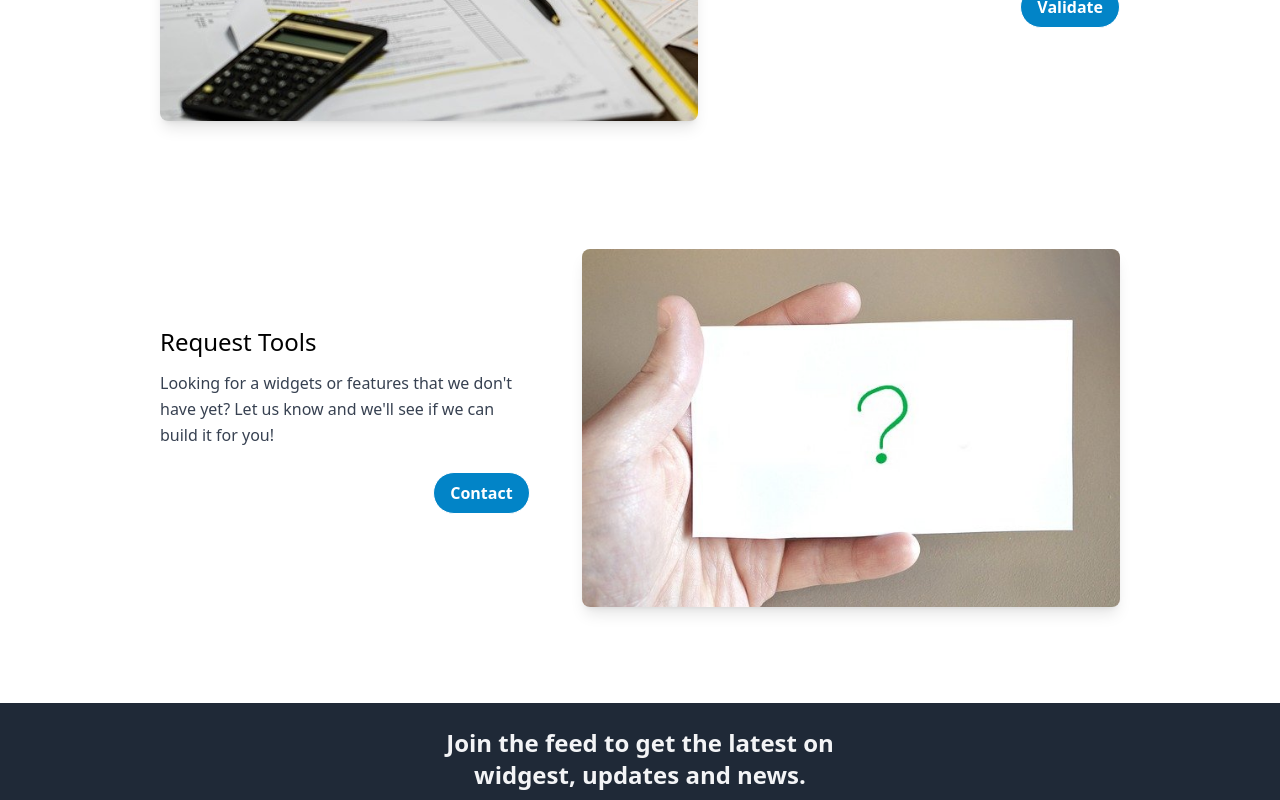
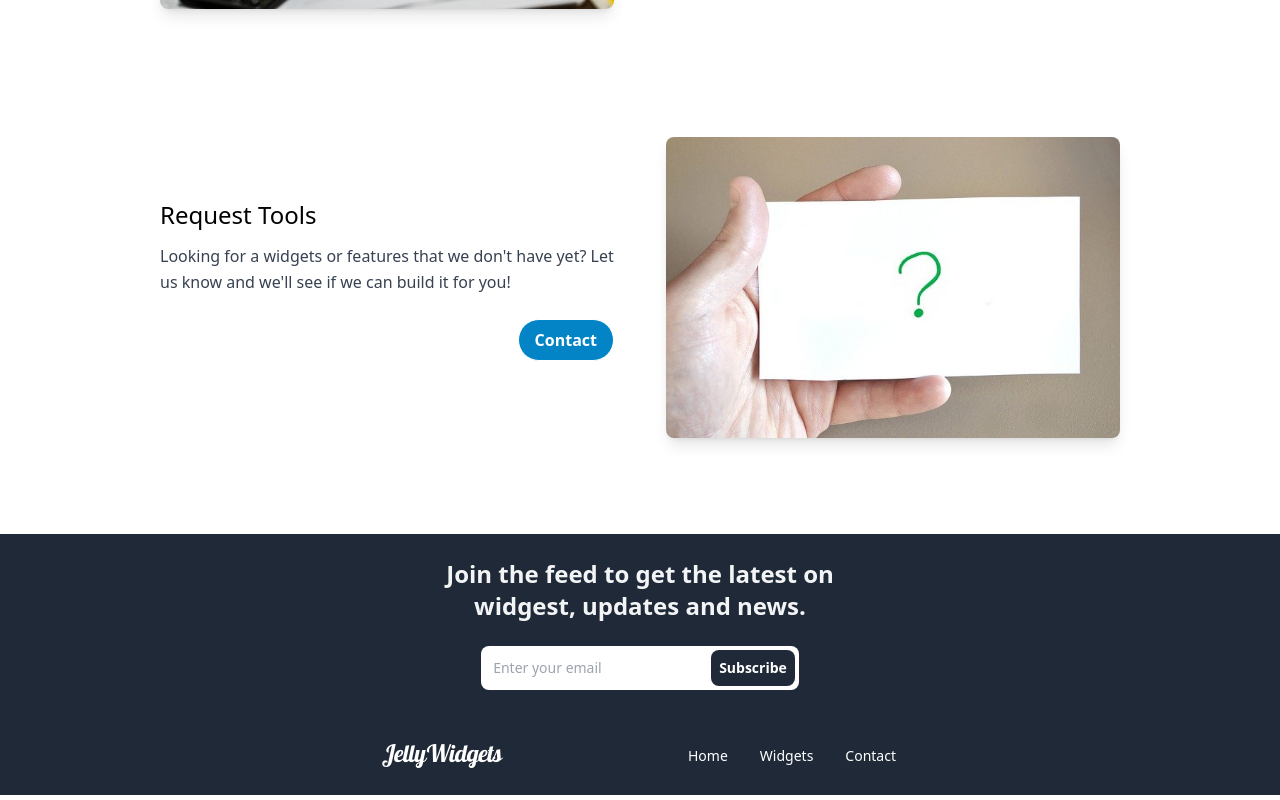
Before and after one commit to Buzzology/jelly-widgets-sam-ui, a React (Create React App) app: page / in a window 1280 px wide. Shown: the part 1540-2340 px from the top of the page. Built offline with nearby package versions, Linux system fonts and the light colour scheme.

Commit message:
[UX] Misc ux cleanup

```diff
--- a/src/layouts/Footer.tsx
+++ b/src/layouts/Footer.tsx
@@ -30,7 +30,7 @@ export default function Header() {
 
     return (
         <footer className="flex justify-center px-4 text-gray-100 bg-gray-800">
-            <div className="container py-6">
+            <div className="container py-6 max-w-lg">
                 <h1 className="text-center text-lg font-bold lg:text-2xl">
                     Join the feed to get the latest on <br />
                     widgest, updates and news.
--- a/src/views/generic/HomeContentRow.tsx
+++ b/src/views/generic/HomeContentRow.tsx
@@ -22,7 +22,7 @@ export default function HomeContentRow({
         <div className="flex justify-center p-4 pb-10 mb-10">
         <div className="grid grid-cols-12 gap-5">
           <div
-            className="col-span-12 md:col-span-7 lg:col-span-5 flex items-center p-4"
+            className="col-span-12 md:col-span-6 flex items-center p-4"
         >
             <div>
               <h2 className="text-bold text-2xl mb-3">{title}</h2>
@@ -52,7 +52,7 @@ export default function HomeContentRow({
             </div>
           </div>
           <div
-            className={`col-span-12 md:col-span-5 lg:col-span-7 p-4 ${reverseImageOrder ? 'order-last md:order-first' : ''}`}
+            className={`col-span-12 md:col-span-6 p-4 ${reverseImageOrder ? 'order-last md:order-first' : ''}`}
           >
             <img
               src={imagePath}
```
